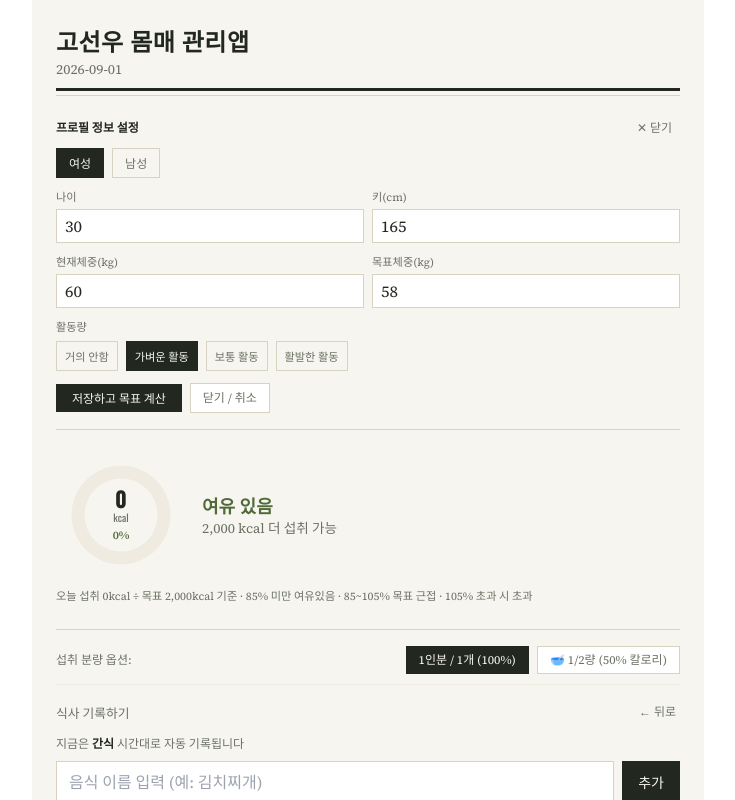
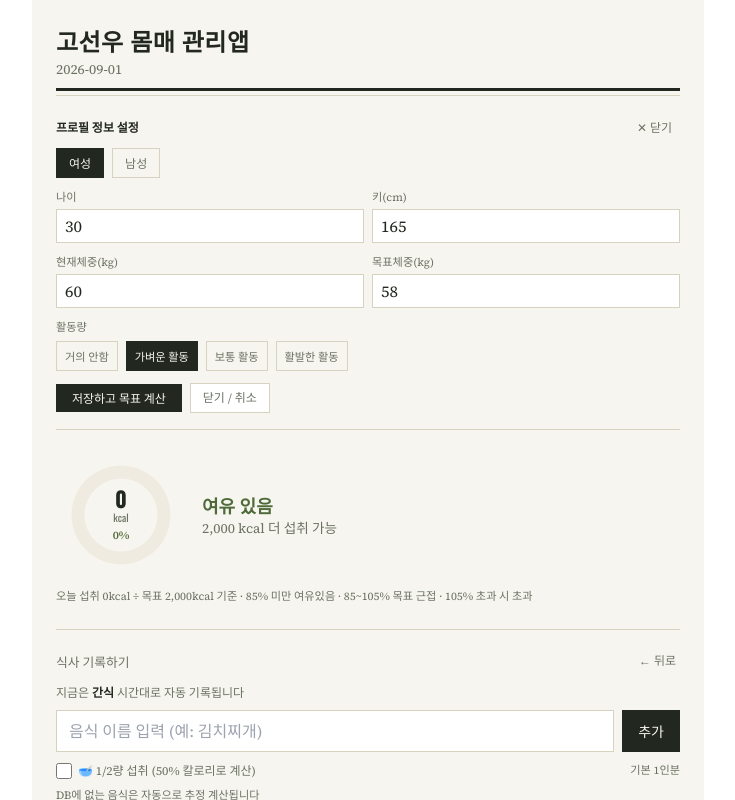
Before and after one commit to ko750125-afk/CalorieCheck, a React (Vite) app: page / in a window 1280 px wide. Both pictures are taken after a click on the button "✏️ 뭐 먹었더라?". Shown: the top 800 px of the page, without its empty margins (272-1007 px from the left). Built offline with nearby package versions, Linux system fonts and the light colour scheme.

Commit message:
fix: position 1/2 portion checkbox below food input and reset to default 1인분 per entry

```diff
--- a/src/App.jsx
+++ b/src/App.jsx
@@ -522,6 +522,7 @@ export default function CalorieJournal() {
     setEntries(next);
     setInput("");
     setLogSuggestions([]);
+    setIsHalf(false); // 매번 추가 후 기본값(1인분)으로 리셋
     setLoading(false);
     try {
       localStorage.setItem(`foodlog:${selectedDate}`, JSON.stringify(next));
@@ -818,46 +819,14 @@ export default function CalorieJournal() {
 
       {/* Input Mode Selector */}
       <div style={{ borderTop: `1px solid ${COLOR.line}`, borderBottom: `1px solid ${COLOR.line}` }} className="py-4 mb-6">
-        {/* 공통 섭취 분량 선택 탭 */}
-        <div className="flex items-center justify-between mb-3 pb-2.5" style={{ borderBottom: `1px solid ${COLOR.paperDim}` }}>
-          <span style={{ fontSize: "0.75rem", color: COLOR.inkDim, fontWeight: 500 }}>
-            섭취 분량 옵션:
-          </span>
-          <div className="flex items-center gap-2">
-            <button
-              type="button"
-              onClick={() => setIsHalf(false)}
-              style={{
-                border: `1px solid ${!isHalf ? COLOR.ink : COLOR.line}`,
-                background: !isHalf ? COLOR.ink : "white",
-                color: !isHalf ? COLOR.paper : COLOR.inkDim,
-                fontSize: "0.75rem",
-              }}
-              className="px-3 py-1 font-medium transition-colors"
-            >
-              1인분 / 1개 (100%)
-            </button>
-            <button
-              type="button"
-              onClick={() => setIsHalf(true)}
-              style={{
-                border: `1px solid ${isHalf ? COLOR.brick : COLOR.line}`,
-                background: isHalf ? COLOR.brick : "white",
-                color: isHalf ? COLOR.paper : COLOR.inkDim,
-                fontSize: "0.75rem",
-              }}
-              className="px-3 py-1 font-medium transition-colors"
-            >
-              🥣 1/2량 (50% 칼로리)
-            </button>
-          </div>
-        </div>
-
         {mode === null && (
           <div className="flex items-center gap-2">
             {/* 주 메인 버튼 (Primary CTA) */}
             <button
-              onClick={() => setMode("log")}
+              onClick={() => {
+                setMode("log");
+                setIsHalf(false);
+              }}
               style={{
                 fontFamily: "'Oswald', sans-serif",
                 background: COLOR.ink,
@@ -865,7 +834,7 @@ export default function CalorieJournal() {
               }}
               className="flex-[2.5] py-3 px-4 text-sm font-medium flex items-center justify-center gap-1.5 hover:opacity-90"
             >
-              <span>✏️ 뭐 먹었더라? {isHalf ? "(1/2량)" : ""}</span>
+              <span>✏️ 뭐 먹었더라?</span>
             </button>
 
             {/* 보조 버튼 (Secondary Ghost Button) */}
@@ -874,6 +843,7 @@ export default function CalorieJournal() {
                 setMode("search");
                 setSearchText("");
                 setSearchResult(null);
+                setIsHalf(false);
               }}
               style={{
                 fontFamily: "'Oswald', sans-serif",
@@ -894,10 +864,13 @@ export default function CalorieJournal() {
               <span
                 style={{ fontFamily: "'Oswald', sans-serif", fontSize: "0.8rem", color: COLOR.turmeric }}
               >
-                칼로리만 계산 · 기록되지 않음 {isHalf ? "(1/2량 적용 중)" : ""}
+                칼로리만 계산 · 기록되지 않음
               </span>
               <button
-                onClick={() => setMode(null)}
+                onClick={() => {
+                  setMode(null);
+                  setIsHalf(false);
+                }}
                 style={{ color: COLOR.inkDim, fontSize: "0.75rem" }}
                 className="py-1.5 px-1"
               >
@@ -939,7 +912,7 @@ export default function CalorieJournal() {
                         style={{ borderBottom: `1px solid ${COLOR.paperDim}` }}
                         className="w-full flex items-center justify-between px-3 py-1.5 text-sm text-left hover:bg-gray-50"
                       >
-                        <span>{s.name} {isHalf ? "(1/2량)" : ""}</span>
+                        <span>{s.name}</span>
                         <span style={{ color: COLOR.inkDim, fontSize: "0.75rem" }}>
                           {isHalf ? Math.round(s.cal * 0.5) : s.cal} kcal
                         </span>
@@ -960,6 +933,23 @@ export default function CalorieJournal() {
               >
                 {searchLoading ? "확인 중…" : "검색"}
               </button>
+            </div>
+            {/* 음식을 고른 후 체크하는 1/2량 옵션 */}
+            <div className="mt-2.5 flex items-center justify-between">
+              <label className="flex items-center gap-1.5 cursor-pointer text-xs select-none">
+                <input
+                  type="checkbox"
+                  checked={isHalf}
+                  onChange={(e) => setIsHalf(e.target.checked)}
+                  className="w-4 h-4 accent-amber-600 rounded"
+                />
+                <span style={{ color: isHalf ? COLOR.brick : COLOR.inkDim, fontWeight: isHalf ? 600 : 400 }}>
+                  🥣 1/2량 섭취 (50% 칼로리로 계산)
+                </span>
+              </label>
+              <span style={{ fontSize: "0.7rem", color: COLOR.inkDim }}>
+                {isHalf ? "50% 적용 중" : "기본 1인분"}
+              </span>
             </div>
             {searchResult && (
               <div
@@ -986,10 +976,13 @@ export default function CalorieJournal() {
           <div>
             <div className="flex items-center justify-between mb-2">
               <span style={{ fontFamily: "'Oswald', sans-serif", fontSize: "0.8rem", color: COLOR.inkDim }}>
-                식사 기록하기 {isHalf ? "(1/2량 적용 중)" : ""}
+                식사 기록하기
               </span>
               <button
-                onClick={() => setMode(null)}
+                onClick={() => {
+                  setMode(null);
+                  setIsHalf(false);
+                }}
                 style={{ color: COLOR.inkDim, fontSize: "0.75rem" }}
                 className="py-1.5 px-1"
               >
@@ -1059,6 +1052,23 @@ export default function CalorieJournal() {
               >
                 {loading ? "계산 중…" : "추가"}
               </button>
+            </div>
+            {/* 음식을 고른 후 체크하는 1/2량 옵션 */}
+            <div className="mt-2.5 flex items-center justify-between">
+              <label className="flex items-center gap-1.5 cursor-pointer text-xs select-none">
+                <input
+                  type="checkbox"
+                  checked={isHalf}
+                  onChange={(e) => setIsHalf(e.target.checked)}
+                  className="w-4 h-4 accent-amber-600 rounded"
+                />
+                <span style={{ color: isHalf ? COLOR.brick : COLOR.inkDim, fontWeight: isHalf ? 600 : 400 }}>
+                  🥣 1/2량 섭취 (50% 칼로리로 계산)
+                </span>
+              </label>
+              <span style={{ fontSize: "0.7rem", color: COLOR.inkDim }}>
+                {isHalf ? "50% 적용 중" : "기본 1인분"}
+              </span>
             </div>
           </div>
         )}
```
Also changed, not shown: calorie-check.jsx (+41 -44 lines).
